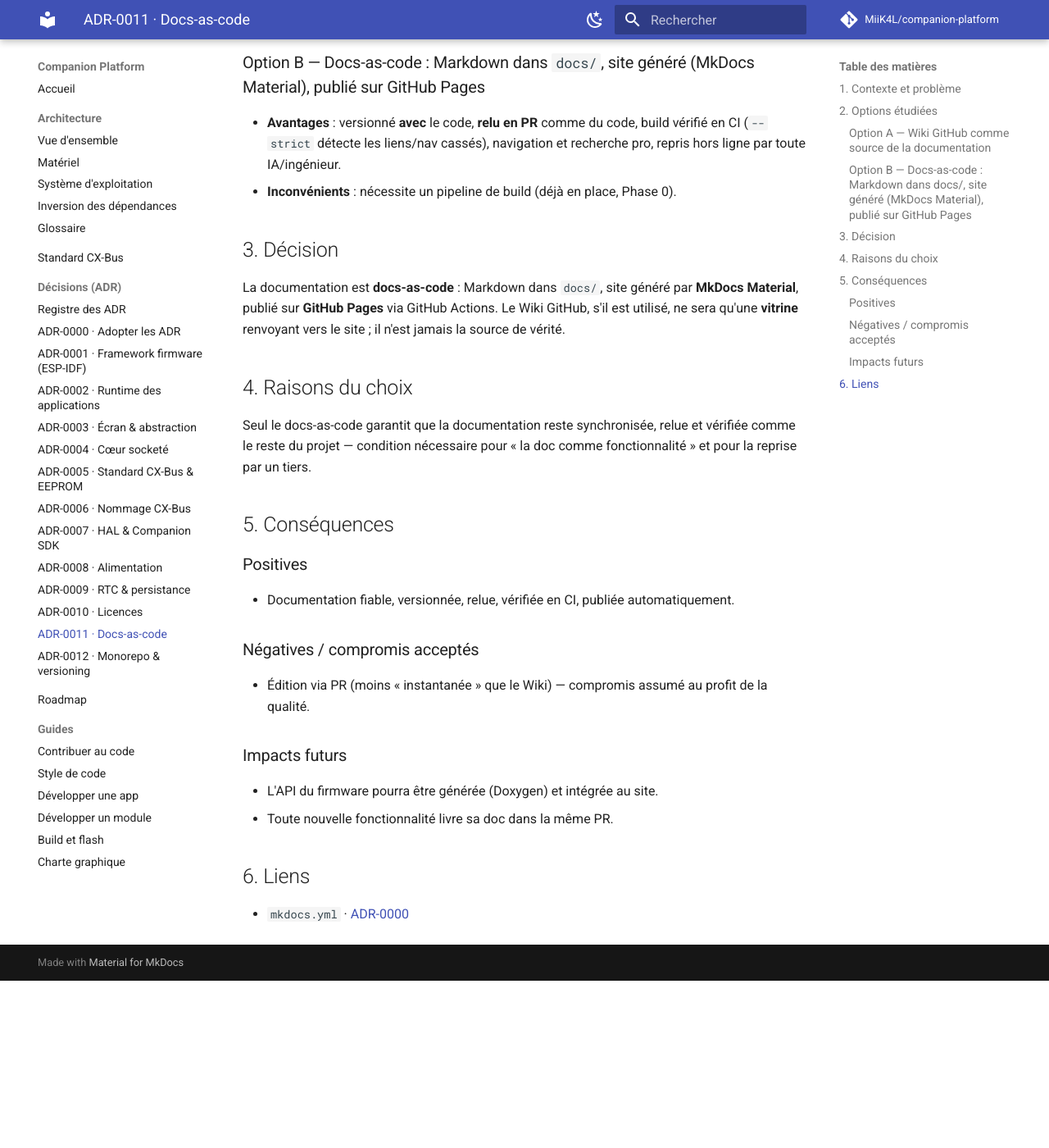
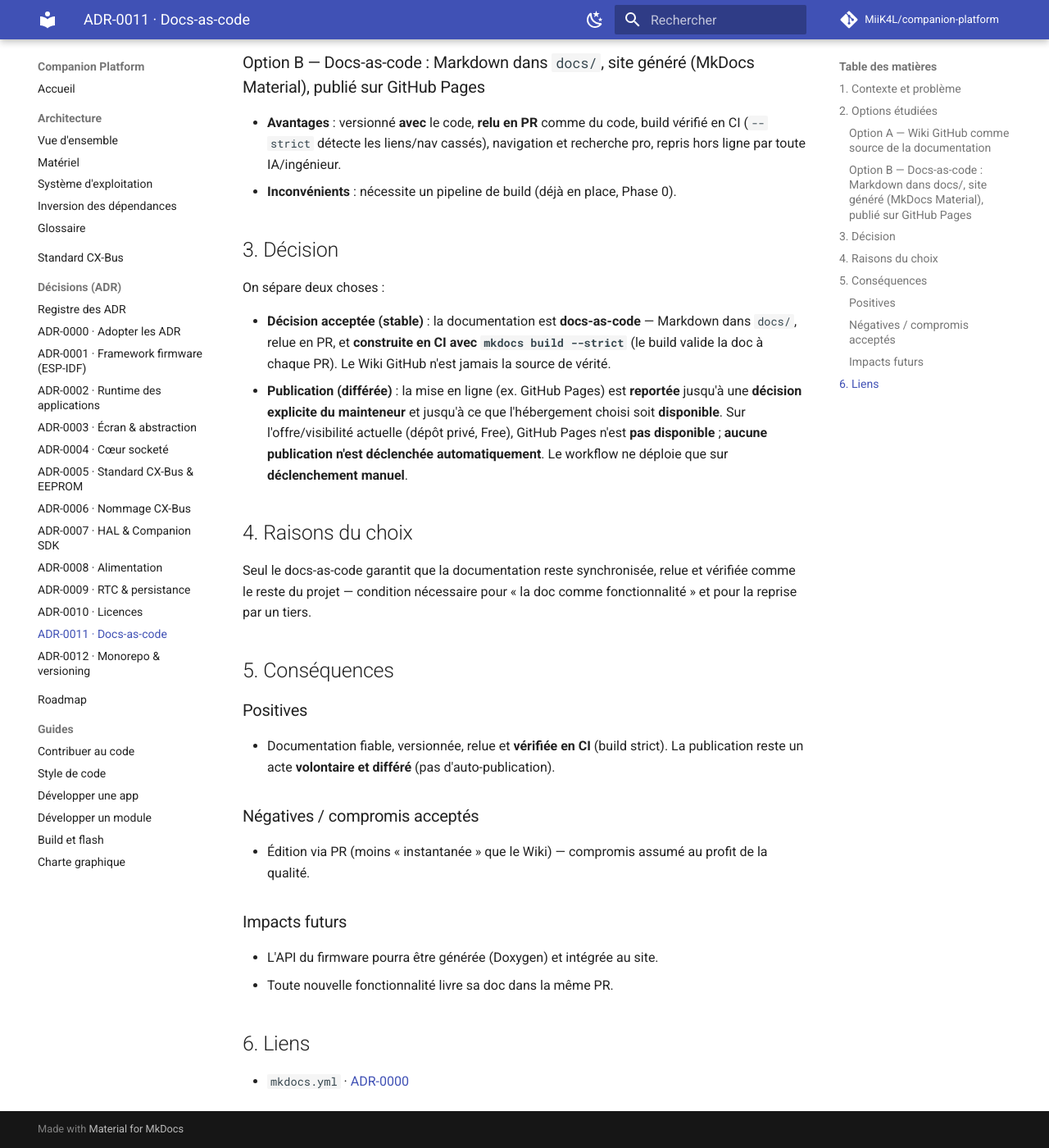
Before and after one commit to MiiK4L/companion-platform, an MkDocs documentation site: the page built from docs/adr/0011-docs-as-code.md, in a window 1280 px wide and 1400 px high, scrolled down 835 px. Shown: the whole window at 82% size. Built offline with MkDocs 1.6.1 and Material for MkDocs 9.7.7, drawn with Linux system fonts in a browser that asks for light colours; comment, search, counter and statistics services are not loaded; before the commit the page ends 2031 px from its top, so only the background shows below that.

Commit message:
ci(docs): désactive la publication automatique
Separe la decision acceptee (docs-as-code + build MkDocs strict en CI)
de la publication (differee). Le workflow ne deploie plus sur push/merge
: deploiement en workflow_dispatch manuel uniquement. Ajuste ADR-0011 et
la politique de validation des liens (relatifs hors docs/ toleres,
publication differee).

```diff
--- a/docs/adr/0011-docs-as-code.md
+++ b/docs/adr/0011-docs-as-code.md
@@ -31,10 +31,17 @@ avec le code, ni relu en Pull Request**, ce qui le désynchronise vite du projet
 
 ## 3. Décision
 
-La documentation est **docs-as-code** : Markdown dans `docs/`, site généré par
-**MkDocs Material**, publié sur **GitHub Pages** via GitHub Actions. Le Wiki
-GitHub, s'il est utilisé, ne sera qu'une **vitrine** renvoyant vers le site ; il
-n'est jamais la source de vérité.
+On sépare deux choses :
+
+- **Décision acceptée (stable)** : la documentation est **docs-as-code** —
+  Markdown dans `docs/`, relue en PR, et **construite en CI avec `mkdocs build
+  --strict`** (le build valide la doc à chaque PR). Le Wiki GitHub n'est jamais
+  la source de vérité.
+- **Publication (différée)** : la mise en ligne (ex. GitHub Pages) est **reportée**
+  jusqu'à une **décision explicite du mainteneur** et jusqu'à ce que l'hébergement
+  choisi soit **disponible**. Sur l'offre/visibilité actuelle (dépôt privé, Free),
+  GitHub Pages n'est **pas disponible** ; **aucune publication n'est déclenchée
+  automatiquement**. Le workflow ne déploie que sur **déclenchement manuel**.
 
 ## 4. Raisons du choix
 
@@ -45,8 +52,8 @@ fonctionnalité » et pour la reprise par un tiers.
 ## 5. Conséquences
 
 ### Positives
-- Documentation fiable, versionnée, relue, vérifiée en CI, publiée
-  automatiquement.
+- Documentation fiable, versionnée, relue et **vérifiée en CI** (build strict).
+  La publication reste un acte **volontaire et différé** (pas d'auto-publication).
 
 ### Négatives / compromis acceptés
 - Édition via PR (moins « instantanée » que le Wiki) — compromis assumé au
--- a/mkdocs.yml
+++ b/mkdocs.yml
@@ -35,13 +35,19 @@ plugins:
   - search
 
 validation:
-  omitted_files: warn
-  absolute_links: warn
-  unrecognized_links: warn
   nav:
-    # Les fichiers non listés dans la nav (ex. template d'ADR) ne font pas
-    # échouer le build --strict : ils restent accessibles via les liens.
+    # Fichiers hors nav (ex. template d'ADR) : non bloquant en --strict.
     omitted_files: info
+  links:
+    # Les liens relatifs vers des fichiers HORS docs/ (READMEs du code source,
+    # SPEC, SECURITY…) fonctionnent sur GitHub (forks, révision affichée) mais
+    # ne résolvent pas dans le site MkDocs. La publication du site étant DIFFÉRÉE
+    # (ADR-0011), on ne fait pas échouer le build dessus. À revisiter lors de la
+    # publication (inclure alors les documents normatifs dans docs/).
+    not_found: ignore
+    anchors: warn
+    absolute_links: warn
+    unrecognized_links: warn
 
 nav:
   - Accueil: index.md
```
Also changed, not shown: 1 other file.
